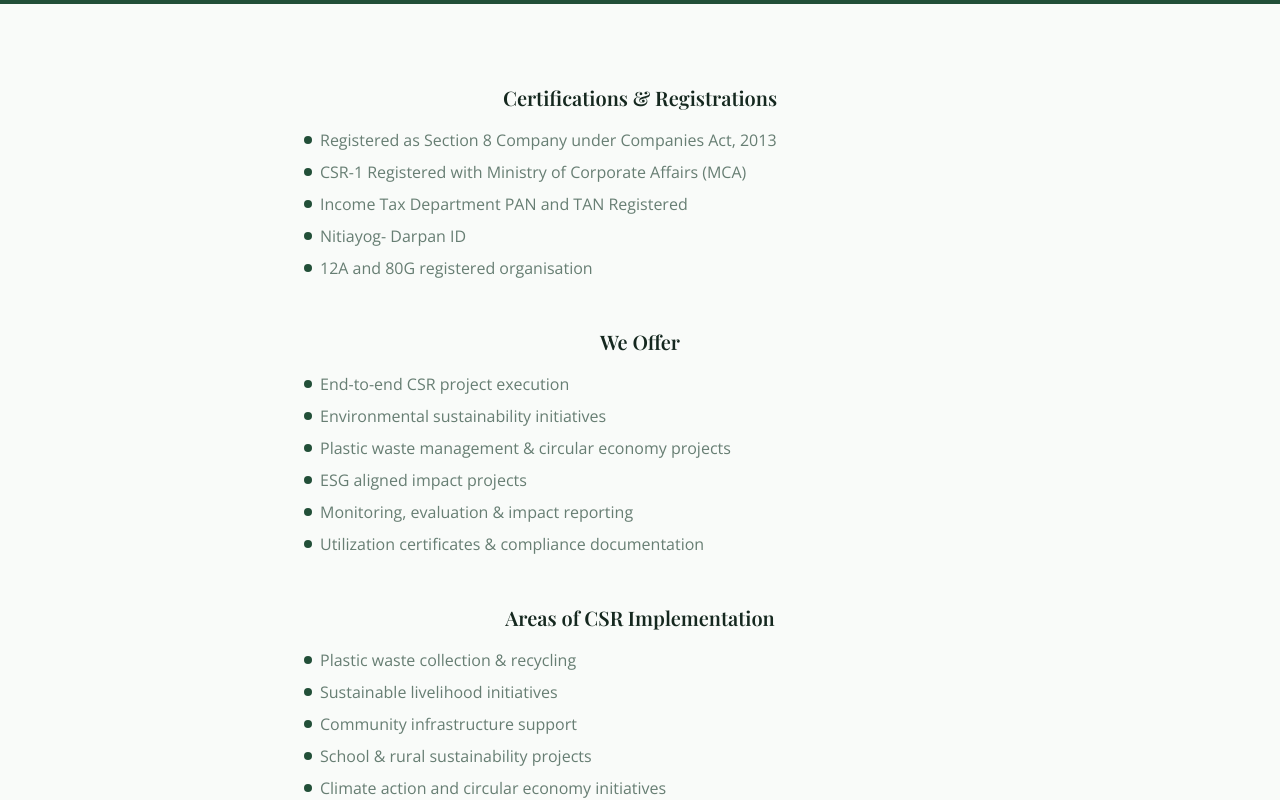
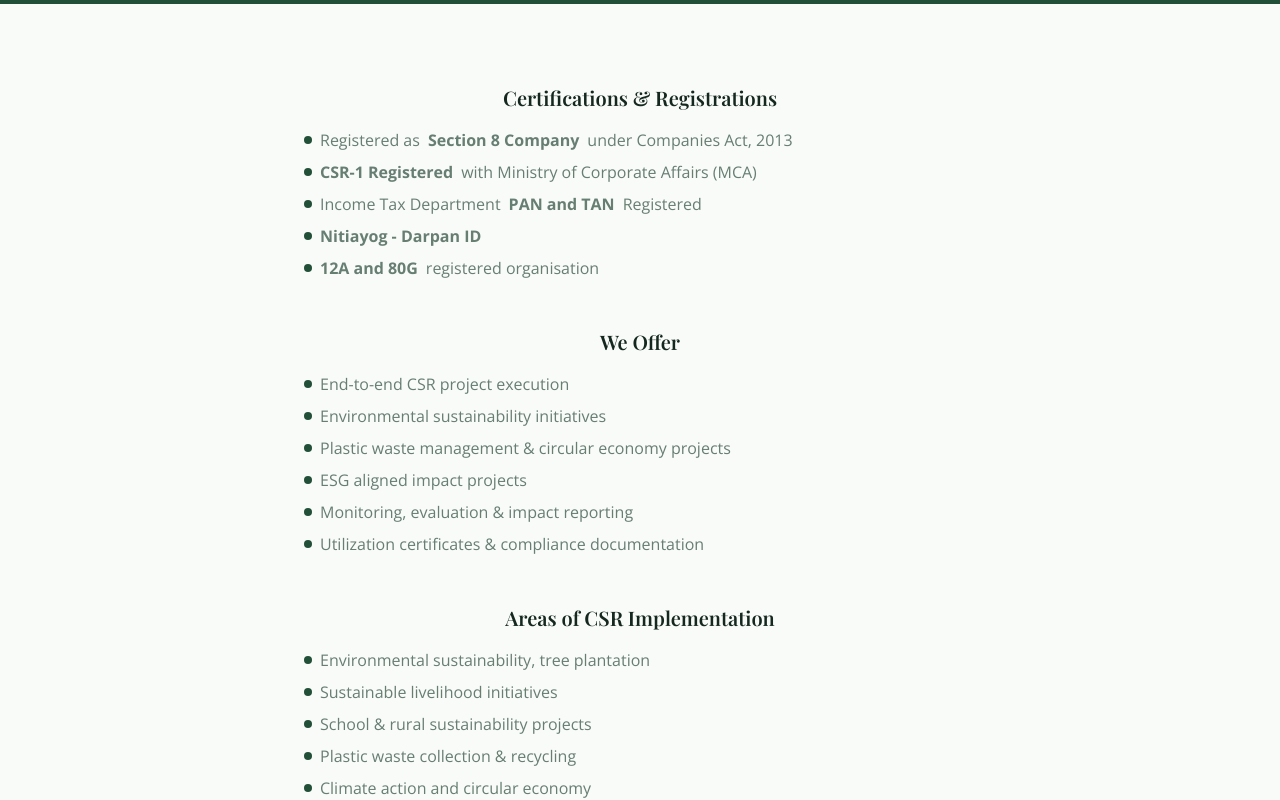
Before and after one commit to sujayjirapure/ngo2, a React (Vite) app: page /about in a window 1280 px wide. Shown: the part 500-1300 px from the top of the page. Built offline with nearby package versions, Linux system fonts and the light colour scheme; the HTML template or start-up script is replaced by a standard one.

Commit message:
gallery fixed 20/4

```diff
--- a/src/pages/AboutPage.jsx
+++ b/src/pages/AboutPage.jsx
@@ -112,6 +112,14 @@
 
 
 function AboutPage() {
+
+  const items = [
+  <>Registered as <strong>Section 8 Company</strong> under Companies Act, 2013</>,
+  <><strong>CSR-1 Registered</strong> with Ministry of Corporate Affairs (MCA)</>,
+  <>Income Tax Department <strong>PAN and TAN</strong> Registered</>,
+  <><strong>Nitiayog - Darpan ID</strong></>,
+  <><strong>12A and 80G</strong> registered organisation</>,
+];
   return (
     <>
       {/* Page Header */}
@@ -157,13 +165,7 @@ function AboutPage() {
               Certifications & Registrations
             </h3>
             <ul className="space-y-2 text-muted-foreground max-w-2xl mx-auto">
-              {[
-                "Registered as Section 8 Company under Companies Act, 2013",
-                "CSR-1 Registered with Ministry of Corporate Affairs (MCA)",
-                "Income Tax Department PAN and TAN Registered",
-                "Nitiayog- Darpan ID",
-                "12A and 80G registered organisation",
-              ].map((item, i) => (
+  {items.map((item, i) => (
     <li key={i} className="flex items-start gap-2">
       <span className="w-2 h-2 mt-2 rounded-full bg-primary shrink-0" />
       {item}
@@ -201,11 +203,11 @@ function AboutPage() {
             </h3>
             <ul className="space-y-2 text-muted-foreground max-w-2xl mx-auto">
               {[
+                "Environmental sustainability, tree plantation",
+                "Sustainable livelihood initiatives",
+                "School & rural sustainability projects",
                 "Plastic waste collection & recycling",
-                "Sustainable livelihood initiatives",
-                "Community infrastructure support",
-                "School & rural sustainability projects",
-                "Climate action and circular economy initiatives",
+                "Climate action and circular economy",
               ].map((item, i) => (
                 <li key={i} className="flex items-start gap-2">
                   <span className="w-2 h-2 mt-2 rounded-full bg-primary shrink-0" />
--- a/src/pages/GalleryPage.jsx
+++ b/src/pages/GalleryPage.jsx
@@ -8,27 +8,30 @@ import achievement3 from "@/assets/gallery/ngog7.jpeg";
 import achievement4 from "@/assets/gallery/ngog14.jpeg";
 // import achievement5 from "@/assets/gallery/ngog9.jpeg";
 // import taljai1 from "@/assets//gallery/ngog10.jpeg";
-import taljai2 from "@/assets//gallery/ngog11.jpeg";
+import taljai2 from "@/assets//gallery/ngog50.jpeg";
 import nursery1 from "@/assets//gallery/ngog12.jpeg";
 // import nursery2 from "@/assets//gallery/ngog13.jpeg";
-import nursery3 from "@/assets//gallery/ngog8.jpeg";
+// import nursery3 from "@/assets//gallery/ngog8.jpeg";
 
 // All gallery images with alt text for SEO
 const galleryImages = [
   { src: gallery1, alt: "Sarvesamanah Foundation tree plantation drive in Pune" },
   { src: gallery2, alt: "Native tree planting by Sarvesamanah volunteers" },
+    { src: taljai2, alt: "Native species at Taljai Forest Zone Pune" },
   { src: gallery3, alt: "Environmental conservation initiative Pune" },
+
   { src: gallery4, alt: "Green cover restoration at Taljai Hills" },
   { src: achievement1, alt: "Native saplings planted by Sarvesamanah Foundation" },
   { src: achievement2, alt: "Geo-tagged tree plantation monitoring" },
+  { src: achievement4, alt: "Healthy native tree growth after plantation" },
   { src: achievement3, alt: "Sustainable tree care and maintenance" },
-  { src: achievement4, alt: "Healthy native tree growth after plantation" },
+
   // { src: achievement5, alt: "Sarvesamanah Foundation field work" },
   // { src: taljai1, alt: "Taljai Hills urban forest restoration" },
-  { src: taljai2, alt: "Native species at Taljai Forest Zone Pune" },
+
   { src: nursery1, alt: "Native plant nursery by Sarvesamanah Foundation" },
   // { src: nursery2, alt: "Nursery cultivation of regional native plants" },
-  { src: nursery3, alt: "High quality saplings for tree plantation" },
+  // { src: nursery3, alt: "High quality saplings for tree plantation" },
 ];
 
 function GalleryPage() {
```
Also changed, not shown: src/assets/gallery/ngog50.jpeg (added), src/assets/gallery/ngog6.jpeg. Lines whose indentation alone changed are shown as unchanged.
